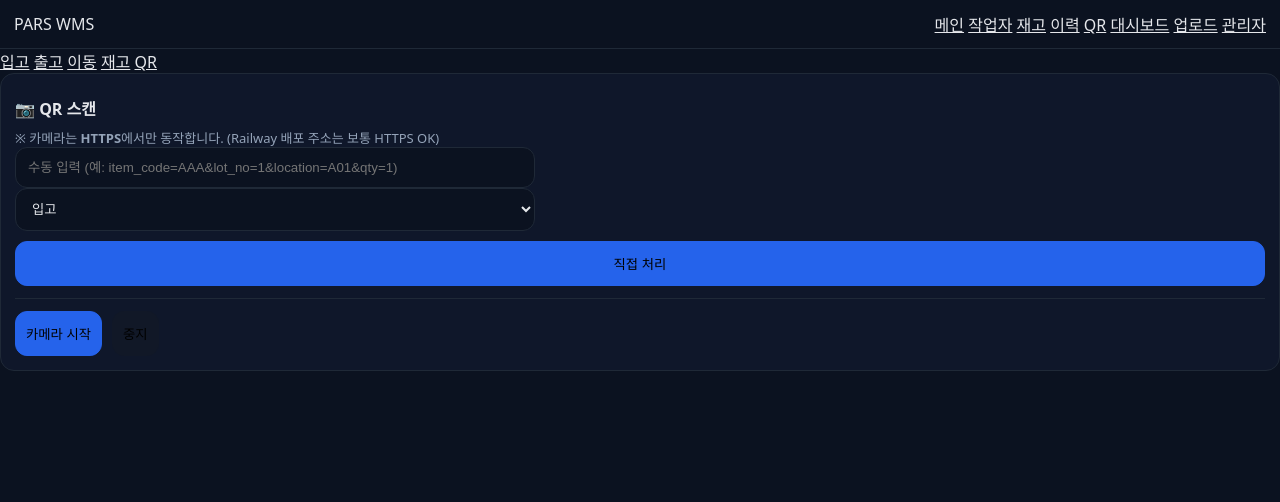
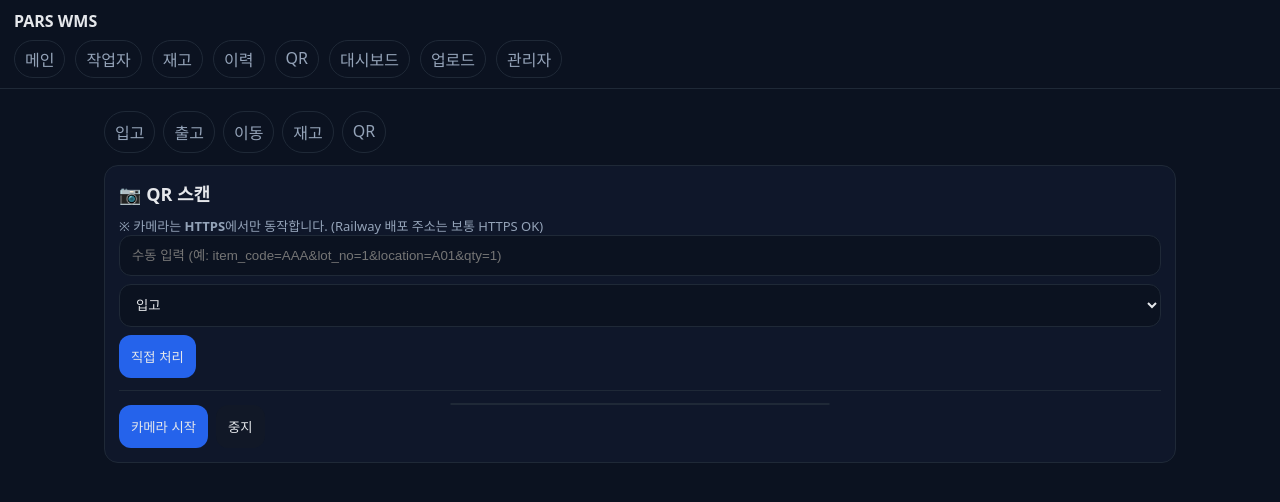
Before and after one commit to dlahtp44-prog/pars-wms-api, a FastAPI app: page /qr-page in a window 1280 px wide. Shown: the top 502 px of the page. Run offline with FastAPI, Linux system fonts and the light colour scheme.

Commit message:
Update app.css

```diff
--- a/app/static/app.css
+++ b/app/static/app.css
@@ -1,40 +1,37 @@
-:root{--bg:#0b1220;--card:#0f172a;--text:#e5e7eb;--muted:#94a3b8;--line:#1f2937;--btn:#111827;--pri:#2563eb;--danger:#ef4444}
+:root{--bg:#0b1220;--card:#0f172a;--line:#1f2937;--text:#e5e7eb;--muted:#94a3b8;--pri:#2563eb;--bad:#ef4444;}
 *{box-sizing:border-box}
-body{margin:0;font-family:system-ui,-apple-system,Segoe UI,Roboto,Apple SD Gothic Neo,Malgun Gothic,sans-serif;background:var(--bg);color:var(--text)}
+body{margin:0;background:var(--bg);color:var(--text);font-family:system-ui,-apple-system,Segoe UI,Roboto,Apple SD Gothic Neo,Noto Sans KR,sans-serif}
 a{color:inherit}
-.topbar{position:sticky;top:0;z-index:10;background:#0b1220;border-bottom:1px solid var(--line);display:flex;align-items:center;justify-content:space-between;padding:12px 14px}
-.brand{text-decoration:none;font-weight:900}
-.topnav a{margin-left:10px;text-decoration:none;color:var(--muted);font-size:14px}
-.wrap{padding:14px;max-width:1100px;margin:0 auto}
-.card{background:var(--card);border:1px solid var(--line);border-radius:14px;padding:14px;margin-bottom:14px}
-.h1{font-size:20px;font-weight:900;margin-bottom:8px}
-.h2{font-size:16px;font-weight:800;margin:8px 0}
+.container{max-width:1100px;margin:0 auto;padding:14px}
+.topbar{position:sticky;top:0;z-index:50;background:#0b1220;border-bottom:1px solid var(--line);padding:10px 14px}
+.topbar__title{font-weight:900}
+.topbar__nav{display:flex;gap:10px;overflow:auto;margin-top:8px}
+.topbar__nav a{white-space:nowrap;text-decoration:none;padding:6px 10px;border:1px solid var(--line);border-radius:999px;color:var(--muted)}
+.topbar__nav a:hover{color:var(--text);border-color:#334155}
+.card{background:var(--card);border:1px solid var(--line);border-radius:14px;padding:14px;margin:12px 0}
+.card.mini{padding:12px}
+.card.warn{border-color:var(--bad)}
+.h2{font-size:18px;font-weight:900;margin-bottom:10px}
+.h3{font-size:15px;font-weight:800;margin:10px 0}
+.label{color:var(--muted);font-size:12px}
+.value{font-size:22px;font-weight:900;margin-top:4px}
 .muted{color:var(--muted);font-size:13px}
+.bad{background:rgba(239,68,68,.12);border:1px solid rgba(239,68,68,.35);padding:10px;border-radius:10px;margin:10px 0}
+.hr{height:1px;background:var(--line);margin:12px 0}
+.form{display:grid;gap:8px}
+.row{display:flex;gap:8px;flex-wrap:wrap}
+input,select{width:100%;padding:12px;border-radius:12px;border:1px solid var(--line);background:#0b1220;color:var(--text)}
+button,.btn{border:none;border-radius:12px;padding:12px 12px;background:#111827;color:var(--text);cursor:pointer;text-decoration:none;display:inline-block;text-align:center}
+.btn.primary,button.primary{background:var(--pri)}
 .grid{display:grid;grid-template-columns:repeat(2,minmax(0,1fr));gap:10px}
 .grid4{display:grid;grid-template-columns:repeat(2,minmax(0,1fr));gap:10px}
-@media(min-width:900px){.grid{grid-template-columns:repeat(3,minmax(0,1fr))}.grid4{grid-template-columns:repeat(4,minmax(0,1fr))}}
-.btn{display:inline-block;text-align:center;padding:12px 10px;border-radius:12px;background:var(--btn);text-decoration:none;border:1px solid #111827}
-.btn.primary{background:var(--pri);border-color:var(--pri)}
-.btn.danger{background:var(--danger);border-color:var(--danger)}
-.row{display:flex;gap:10px;align-items:center;flex-wrap:wrap}
-.row.between{justify-content:space-between}
-.form input,.form select, .row input, .row select{width:100%;padding:12px;border-radius:12px;border:1px solid var(--line);background:#0b1220;color:var(--text)}
-@media(min-width:900px){.form input,.form select{max-width:520px}}
-.form button{width:100%}
+@media(min-width:900px){.grid{grid-template-columns:repeat(4,minmax(0,1fr))}.grid4{grid-template-columns:repeat(4,minmax(0,1fr))}}
 .tablewrap{overflow:auto;border:1px solid var(--line);border-radius:14px}
-.table{width:100%;border-collapse:collapse;font-size:13px;min-width:900px}
-.table th,.table td{padding:10px;border-bottom:1px solid #111827;white-space:nowrap}
-.table th{background:#0b1220;position:sticky;top:0}
+.table{width:100%;border-collapse:collapse;font-size:13px;min-width:1100px}
+.table th,.table td{padding:10px;border-bottom:1px solid #0b1220;white-space:nowrap}
+.table th{position:sticky;top:0;background:#0b1220;color:var(--muted);border-bottom:1px solid var(--line)}
 .right{text-align:right}
-.hr{height:1px;background:var(--line);margin:12px 0}
-.kpi{background:#0b1220;border:1px solid var(--line);border-radius:14px;padding:12px}
-.kpi .k{color:var(--muted);font-size:12px}
-.kpi .v{font-size:22px;font-weight:900;margin-top:4px}
-.kpi.danger{border-color:var(--danger)}
-.code{display:block;background:#0b1220;border:1px solid var(--line);padding:10px;border-radius:12px;color:#cbd5e1;overflow:auto}
-.bars{display:grid;gap:8px}
-.barrow{display:grid;grid-template-columns:140px 1fr 80px;gap:10px;align-items:center}
-.barrow .label{color:#cbd5e1;font-size:12px}
-.barrow .num{text-align:right;color:#cbd5e1;font-variant-numeric:tabular-nums}
-.bar{height:10px;background:#111827;border-radius:999px;overflow:hidden}
-.fill{height:100%;background:#22c55e}
+.tabs{display:flex;gap:8px;overflow:auto;margin:8px 0}
+.tab{padding:8px 10px;border:1px solid var(--line);border-radius:999px;color:var(--muted);text-decoration:none;white-space:nowrap}
+.tab:hover{color:var(--text);border-color:#334155}
+.qrbox{width:100%;max-width:380px;margin:0 auto;border:1px solid var(--line);border-radius:14px;overflow:hidden}
```
